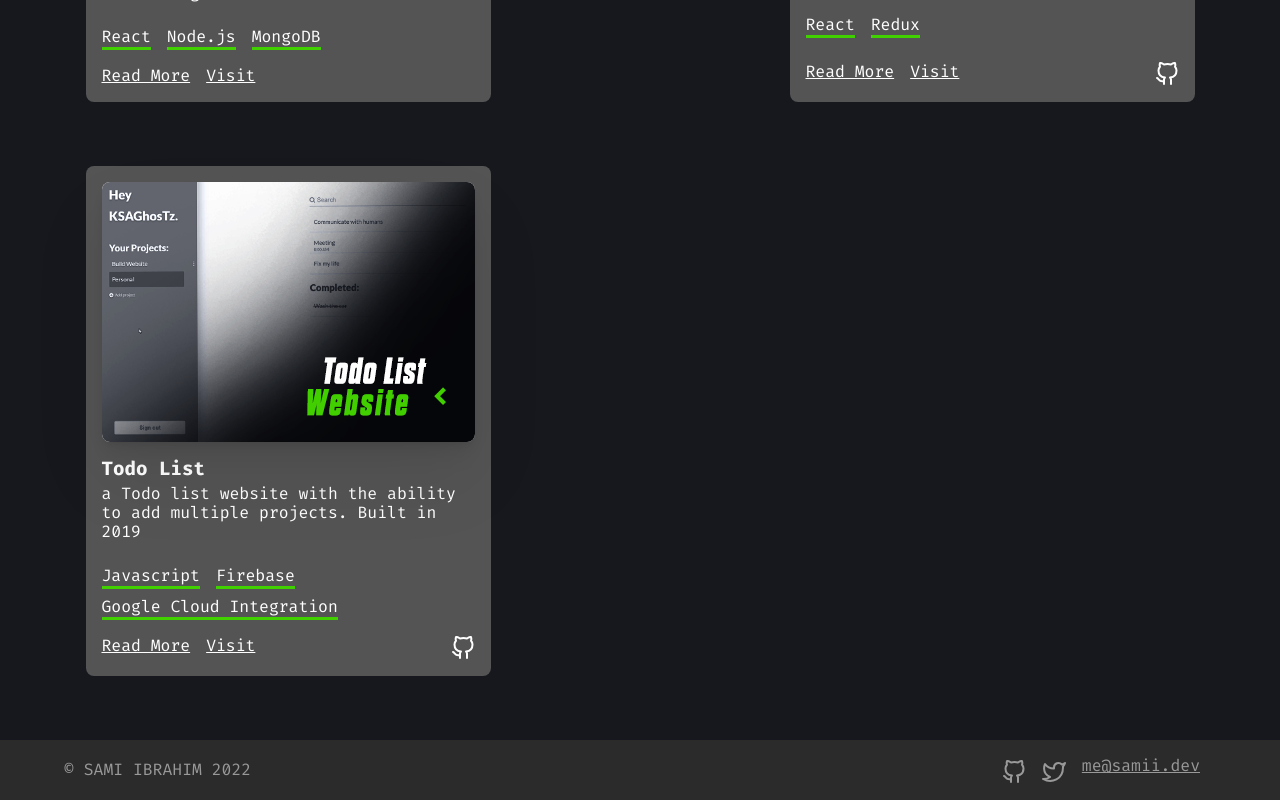
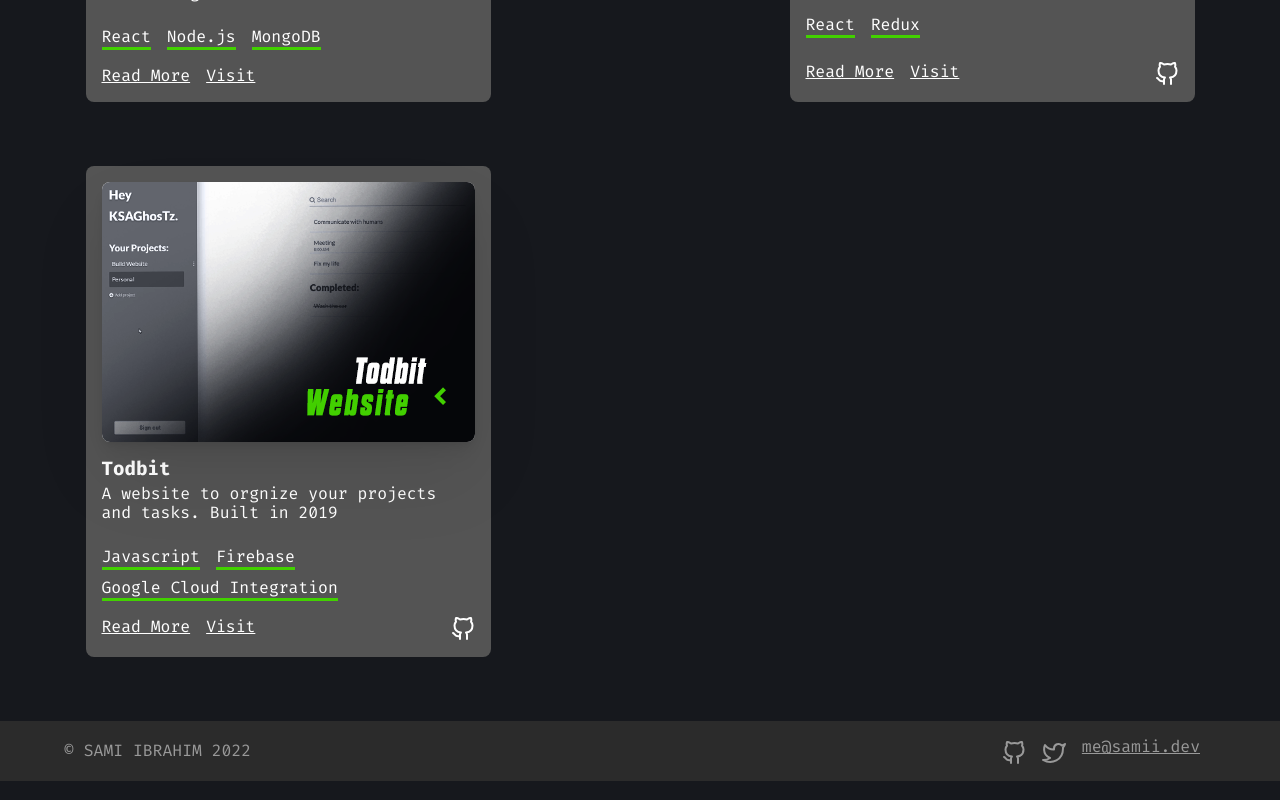
Before and after one commit to SamiKamal/portfolio, a React (Create React App) app: page / in a window 1280 px wide. Shown: the part 1282-2082 px from the top of the page. Built offline with nearby package versions, Linux system fonts and the light colour scheme.

Commit message:
Change todo list project's name

```diff
--- a/src/pages/HomePage/index.js
+++ b/src/pages/HomePage/index.js
@@ -7,7 +7,7 @@ import SubHeading from "../../components/Texts/Sub-Heading";
 import SkullImage from "../../images/Hero main-image.png";
 import didimeetahackerCover from "../../images/didimeetahacker-cover.png";
 import reactcommerceCover from "../../images/react-commerce-cover.png";
-import todoListCover from "../../images/Todo-list-cover.png";
+import todbitCover from "../../images/Todbit-cover.png";
 import BackgroundImage from "../../images/Hero background-image.png";
 import { Fly, QUERIES } from "../../util/constants";
 import WorkCard from "../../components/WorkCard";
@@ -60,12 +60,12 @@ function HomePage() {
           />
 
           <WorkCard
-            title="Todo List"
-            summary="a Todo list website with the ability to add multiple projects. Built in 2019"
-            readMoreLink="/projects/todowebsite"
+            title="Todbit"
+            summary="A website to orgnize your projects and tasks. Built in 2019"
+            readMoreLink="/projects/todbitwebsite"
             visitLink="https://to-do-app-3967f.web.app/"
-            githubLink="https://github.com/SamiKamal/To-do-app"
-            src={todoListCover}
+            githubLink="https://github.com/SamiKamal/Todbit"
+            src={todbitCover}
             stack={["Javascript", "Firebase", "Google Cloud Integration"]}
           />
         </WorkList>
--- a/src/pages/WorkPage/index.js
+++ b/src/pages/WorkPage/index.js
@@ -2,7 +2,7 @@ import React from "react";
 import { useParams } from "react-router-dom";
 import DidImeetahacker from "../../work/DidImeetahacker";
 import ReactCommerce from "../../work/ReactCommerce";
-import TodoWebsite from "../../work/TodoWebsite";
+import TodbitWebsite from "../../work/TodbitWebsite";
 
 function WorkPage() {
   const { name } = useParams();
@@ -13,8 +13,8 @@ function WorkPage() {
   if (name === "didimeetahacker") {
     return <DidImeetahacker />;
   }
-  if (name === "todowebsite") {
-    return <TodoWebsite />;
+  if (name === "todbitwebsite") {
+    return <TodbitWebsite />;
   }
 
   return <h1>Wrong project, please make sure to select the right one</h1>;
--- a/src/work/TodoWebsite.js
+++ b/src/work/TodbitWebsite.js
@@ -6,7 +6,7 @@ import { List, ListItem } from "../components/Texts/List";
 import Paragraph from "../components/Texts/Paragraph";
 import { StackItem, StackList } from "../components/WorkCard";
 
-function TodoWebstie() {
+function TodbitWebsite() {
   useLayoutEffect(() => {
     window.scrollTo(0, 0);
   }, []);
@@ -15,7 +15,7 @@ function TodoWebstie() {
     <BlogWrapper>
       <Heading>Introduction</Heading>
       <Paragraph>
-        a Todo app to manage your tasks and projects. The website is built using:
+        A website to orgnize your projects and tasks. The website is built using:
         <StackList>
           <StackItem>Vanilla Javascript</StackItem>
           <StackItem>Firebase</StackItem>
@@ -51,4 +51,4 @@ function TodoWebstie() {
   );
 }
 
-export default TodoWebstie;
+export default TodbitWebsite;
```
Also changed, not shown: src/images/Todbit-cover.png (added), src/images/Todo-list-cover.png (deleted).
